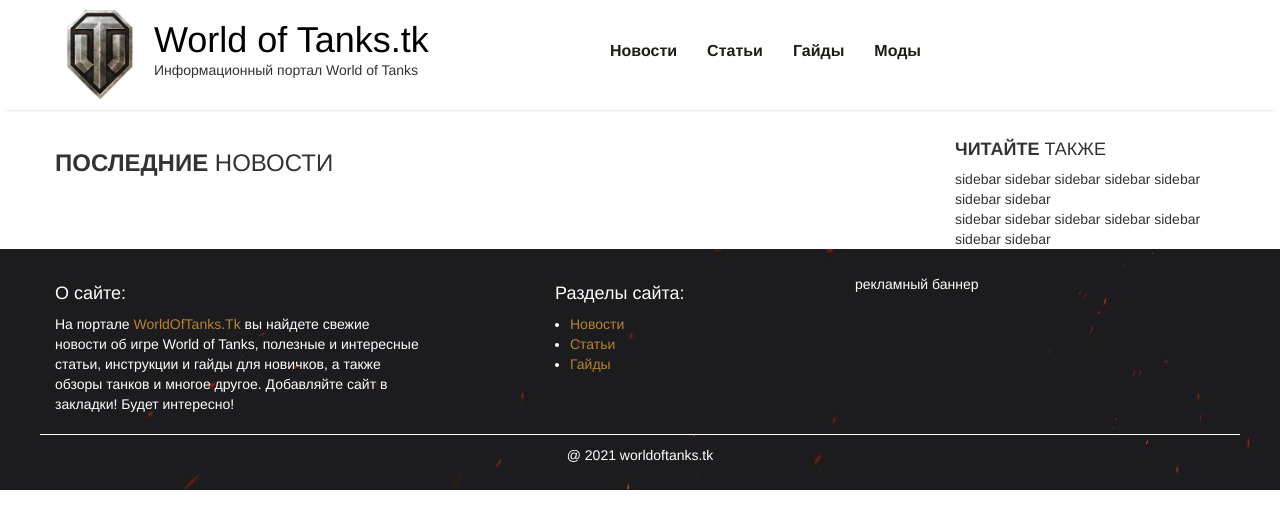
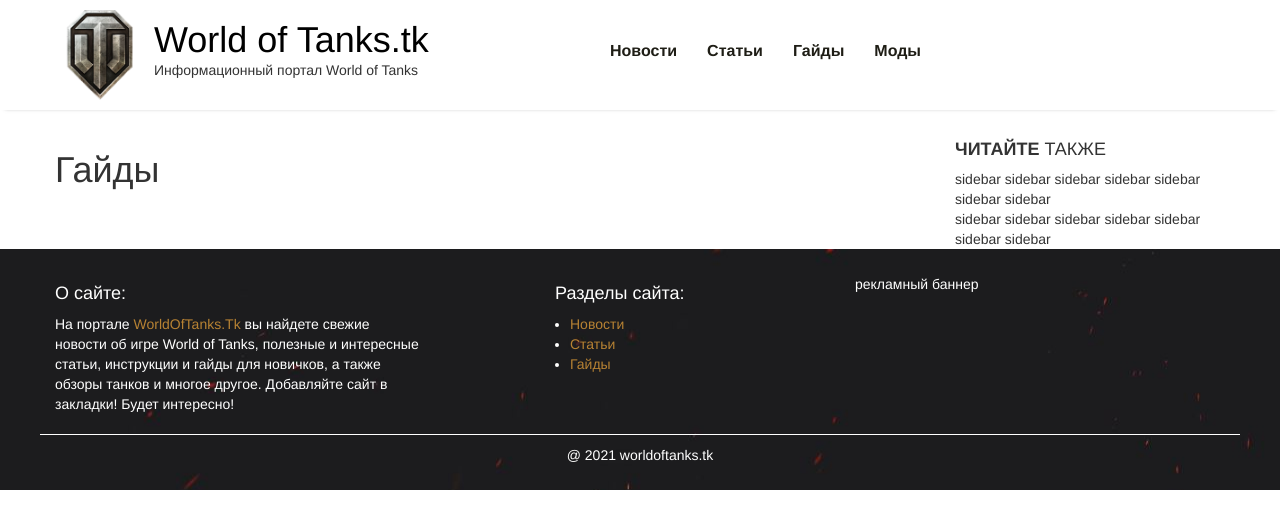
Before and after one commit to stblog/stblog.github.io, a Jekyll site: the page built from guides.md, in a window 1280 px wide. Shown: the top 529 px of the page. Built offline with Jekyll 4.4.1, drawn with Linux system fonts in a browser that asks for light colours.

Commit message:
Update guides.md

```diff
--- a/guides.md
+++ b/guides.md
@@ -10,7 +10,7 @@
     <div class="row">
         <div class="col-sm-9 topmargin"><!-- list -->
 		<div>
-			<h3><strong>ПОСЛЕДНИЕ</strong> НОВОСТИ</h3>
+			<h1>Гайды</h1>
 		</div>
 
 		{% for post in site.categories.guides limit:3 %}
```
